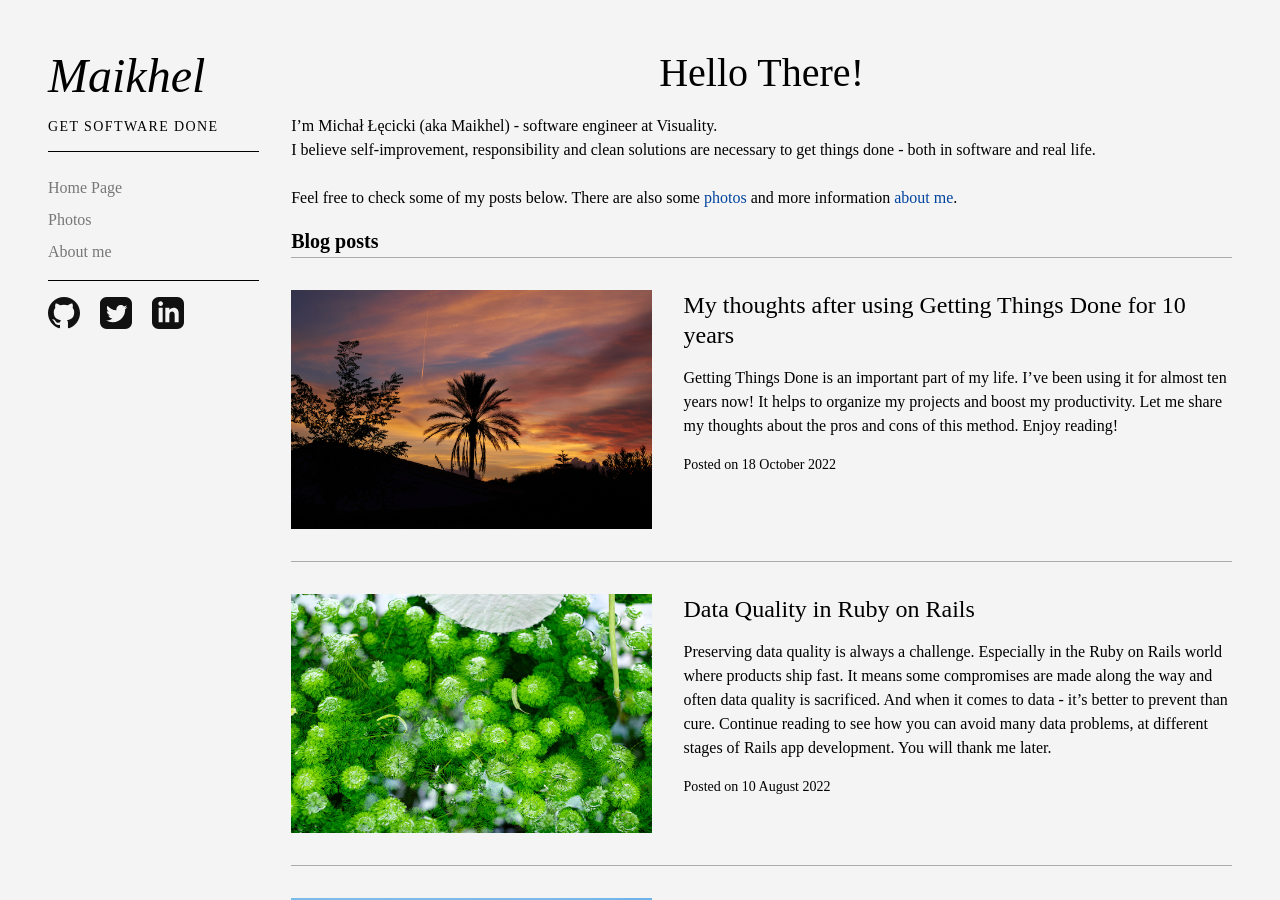
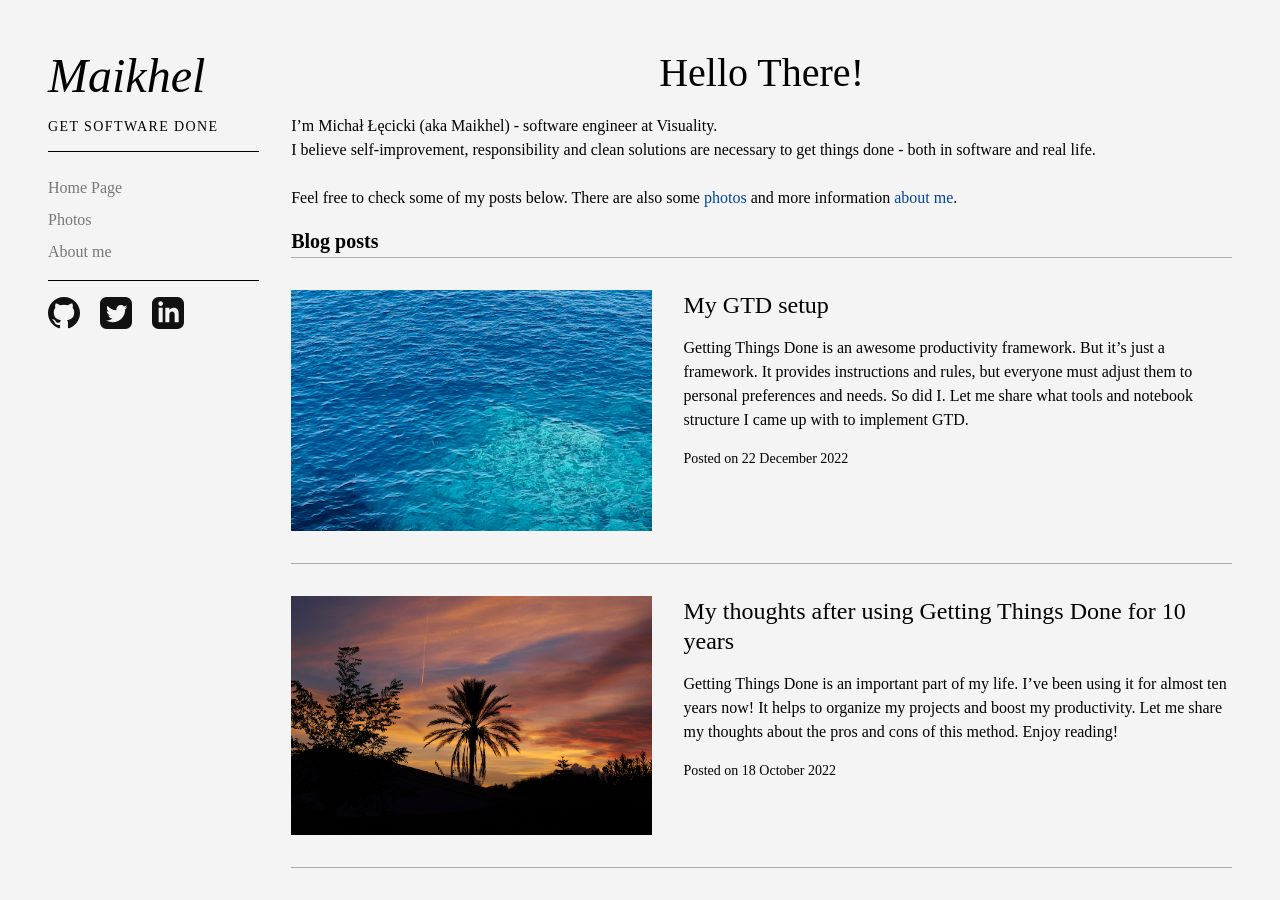
Before and after one commit to maikhel/maikhel.github.io, a Jekyll site: the page built from index.html, in a window 1280 px wide and 900 px high. Built offline with Jekyll 4.4.1, drawn with Linux system fonts in a browser that asks for light colours; some of the changed lines change nothing that is shown.

Commit message:
Add new blogpost - my GTD setup

```diff
--- /dev/null
+++ b/_posts/2022-12-22-gtd-setup.md
@@ -0,0 +1,64 @@
+---
+image: "woda.jpeg"
+min_image: "woda_min.jpeg"
+layout: blogpost
+title:  "My GTD setup"
+excerpt_separator: <!--more-->
+---
+
+![image](/images/woda.jpeg)
+
+Getting Things Done is an awesome productivity framework. But it's just a framework. It provides instructions and rules, but everyone must adjust them to personal preferences and needs. So did I. Let me share what tools and notebook structure I came up with to implement GTD.
+
+<!--more-->
+
+### Tools
+There are two pieces of software on which I run my GTD system.
+Since the very beginning, I've been using [OneNote](https://www.microsoft.com/pl-pl/microsoft-365/onenote/digital-note-taking-app) as the main tool to keep my GTD stuff - notes for projects, current assignments, incoming messages, etc. It works well on desktop, web, and mobile, so it's easily accessible on all devices. Data synchronization between them also works quite nicely.
+
+Besides that, I use the Mail app for osx for handling email communications. I try to keep my inbox empty - twice a day I check my email and immediately decide what to do with each new message. Usually, they are archived or converted into the next action that is added to OneNote.
+
+### Structure of notebooks
+
+I use three notebooks in my OneNote: main Notebook, Work, and Knowledge.
+The main Notebook is the biggest one and is... the main one. I use it on daily basis for every occasion. It is divided into sections:
+- **Incoming** - one page with new things that appear; those are cleared very fast
+- **Current** - actual todo list, divided by contexts (Home, Phone, Outside, Waiting, Todo)
+- **Projects** - list of projects which requires more than a few steps to be completed; some of them stay there forever (like Personal Development, Finance, House) and some are short-living like Vacation Trip, DDD Course, or Learning React
+- **Maybe someday** - feeling guilty for not doing something? Put it here. I have a list of books to read, sports I could start, things to buy, places to visit, skills to learn, etc.
+- **Notes** - lots of pages for storing information. Very different stuff here: a list of inspiring quotes, checklists, instructions on how to brew the perfect coffee, a list of responses to LinkedIn job propositions, and much, much more. Simply: a piece of information that I might need at some point.
+- **Archive** - huge bucket of pages that are not needed anymore. All finished projects land here. All information is not relevant anymore or is just outdated.
+
+*Work* notebook is pretty similar but much simpler - the main point of it is to keep track of my Todo list and current assignments. The rest of the information is stored in Jira, Confluence, and Notion, which are managed by my company.
+
+The last notebook, *Knowledge*, is the place I keep lots of knowledge that doesn't have to be accessible on daily basis. I keep notes from books I read, and ideas from the most interesting articles or conferences.
+
+
+### Weekly reviews
+I try to make a full review of my system every week. And you guessed it  - I have an exact checklist of how to do it:
+- start easy - listen to your favorite music to introduce the creative mood
+- brainstorming - add some ideas to the 'incoming' section (at least 5, I want to be creative, right?)
+- check my calendar - last week and next week. Maybe some event requires action? (like buying a present for my mother's birthday)
+- Review OneNote notebook - the fundamental part of the weekly review, usually takes about 1,5 hours. Go through each page in Notes, Maybe later, Projects, Current and Incoming. Skip Archive sections.
+- In the first week of the month:
+	- sum up finances from last month, and plan finances for the current one
+	- check bills to  pay
+	- make computer backup
+- Computer cleanup: check email, install software updates, empty trash, clear Downloads folder, clear browser tabs
+- Optionally: create a backup of my phone, and install the update.
+
+I tend to spend Sunday or Monday evenings doing a weekly review. This way I prepare myself and clearly define my priorities for the upcoming week.
+
+There is also a simplified version of the weekly review in case I'm short on time (it takes about 30 minutes):
+- check calendar
+- review Projects, Current and Incoming sections from the OneNote notebook
+- computer cleanup.
+
+
+### Summary
+My current setup for Getting Things Done is battle-tested. Notebooks have a structure that is proven to be working for years, all information is easy to find and the system is open for modifications. But I can imagine that you can build a working GTD system in a completely different way (I've read that some people use Excel sheets).
+
+**P. S.**
+Don't miss my other blog posts about GTD:
+- [biggest benefits of GTD](https://maikhel.github.io/2022/05/14/why-i-use-gtd.html)
+- [my reflections after using GTD for 10 years](https://maikhel.github.io/2022/10/18/gtd-thoughts-after-10-years.html)
--- a/index.html
+++ b/index.html
@@ -20,7 +20,7 @@ and more information
     <a class="db pv4 ph3 ph0-l no-underline black dark--white-80 dim" href="{% if post.external_url %}{{ post.external_url  }}{% else %}{{ post.url }}{% endif %}">
       <div class="flex flex-column flex-row-ns">
         <div class="pr3-ns mb4 mb0-ns w-100 w-40-ns">
-          <img src= images/{{ post.image }} class="db" alt="Photo for specific blog post">
+          <img src="images/{% if post.min_image %}{{ post.min_image  }}{% else %}{{ post.image }}{% endif %}" class="db" alt="Photo for specific blog post">
         </div>
         <div class="w-100 w-60-ns pl3-ns">
           <h1 class="f3 fw1 baskerville mt0 lh-title"> {{ post.title }} </h1>
```
Also changed, not shown: images/woda_min.jpeg (added), 1 other file.
